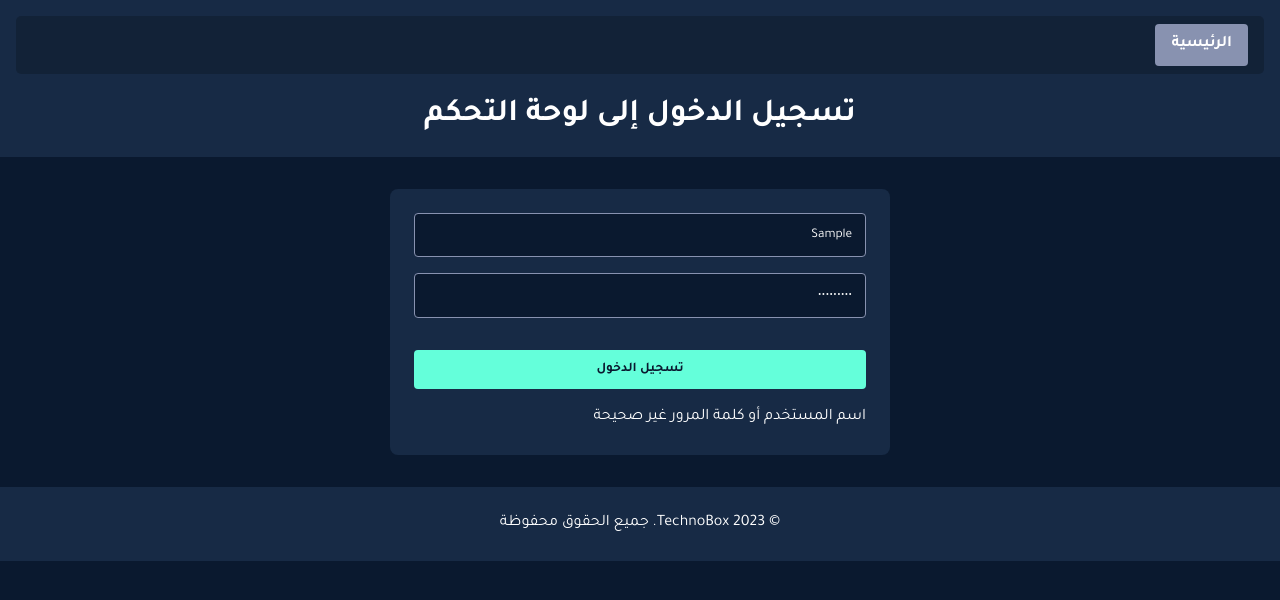
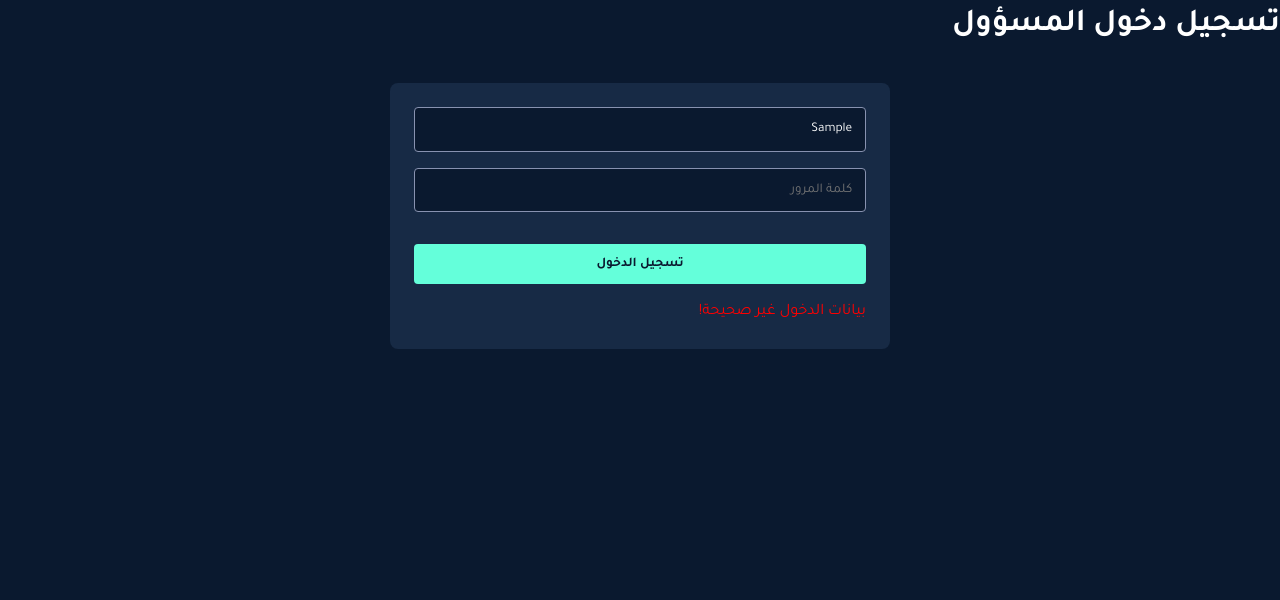
Before and after one commit to f-l7/Test3, a plain HTML site: page login.html in a window 1280 px wide. Both pictures are taken after typing "Sample", "Sample123" into the empty fields and a click on the button "تسجيل الدخول". Drawn offline with Linux system fonts and the light colour scheme.

Commit message:
Update login.html

```diff
--- a/login.html
+++ b/login.html
@@ -8,34 +8,29 @@
     <link href="https://fonts.googleapis.com/css2?family=Tajawal:wght@400;700&display=swap" rel="stylesheet">
 </head>
 <body>
-    <header>
-        <nav>
-            <a href="index.html" class="home-btn">الرئيسية</a>
-        </nav>
-        <h1>تسجيل الدخول إلى لوحة التحكم</h1>
-    </header>
-    <main>
-        <form class="login-form" id="loginForm">
+    <div class="login-container">
+        <h1>تسجيل دخول المسؤول</h1>
+        <form id="loginForm">
             <input type="text" id="username" placeholder="اسم المستخدم" required>
             <input type="password" id="password" placeholder="كلمة المرور" required>
             <button type="submit" class="btn">تسجيل الدخول</button>
-            <p class="login-message" id="loginMessage"></p>
+            <p id="errorMsg" style="color:red; display:none;">بيانات الدخول غير صحيحة!</p>
         </form>
-    </main>
-    <footer>
-        <p>© 2023 TechnoBox. جميع الحقوق محفوظة</p>
-    </footer>
+    </div>
+
     <script>
         document.getElementById('loginForm').addEventListener('submit', function(e) {
             e.preventDefault();
+
             const username = document.getElementById('username').value;
             const password = document.getElementById('password').value;
 
-            // بيانات الدخول الثابتة (للأغراض التوضيحية فقط)
-            if(username === 'admin' && password === 'admin123') {
+            if (username === "admin" && password === "admin123") {
+                localStorage.setItem('isAdminLoggedIn', 'true');
                 window.location.href = 'admin.html';
             } else {
-                document.getElementById('loginMessage').textContent = 'اسم المستخدم أو كلمة المرور غير صحيحة';
+                document.getElementById('errorMsg').style.display = 'block';
+                document.getElementById('password').value = '';
             }
         });
     </script>
```
